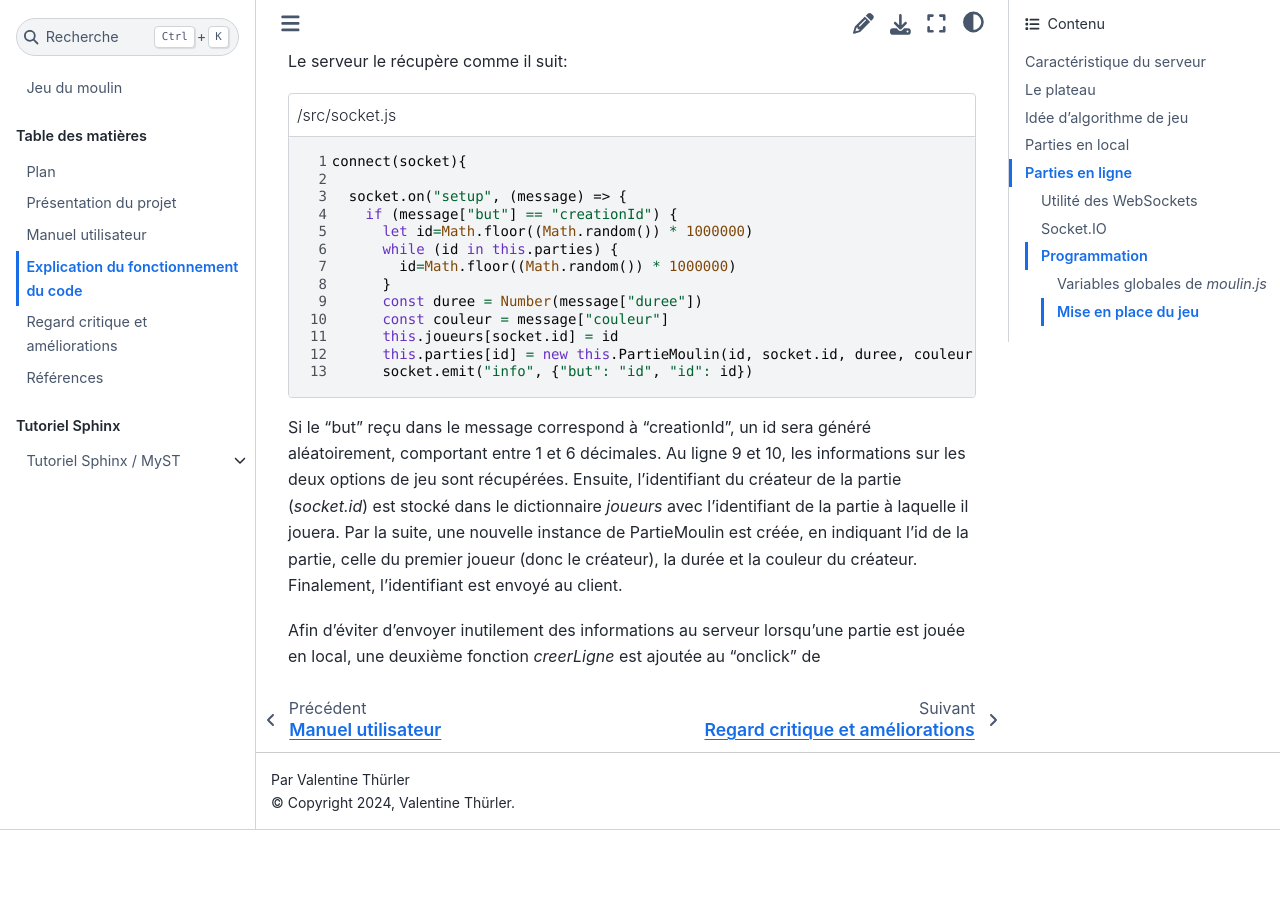
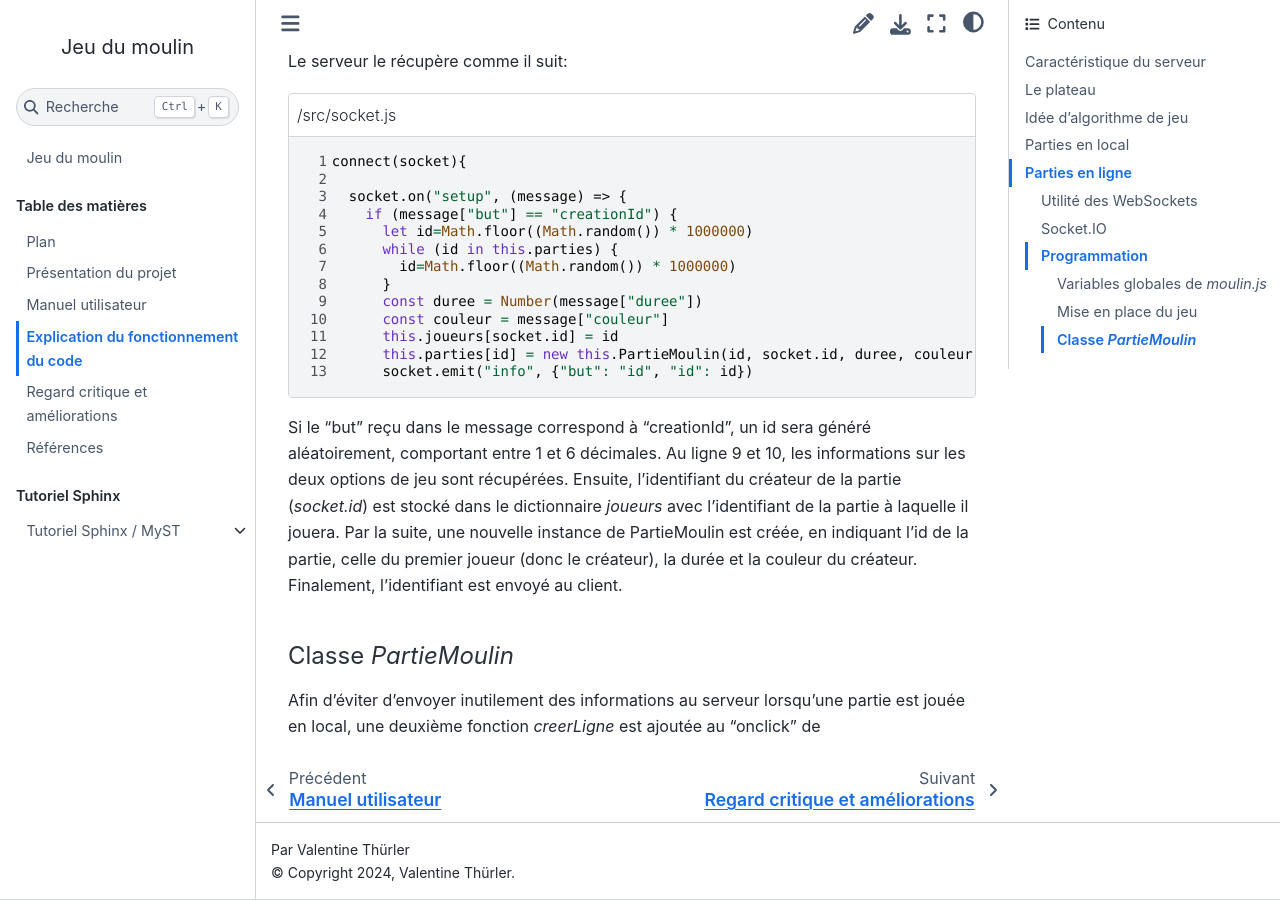
Before and after one commit to valentinethrlr/projet_moulin_documentation, a Sphinx documentation site: the page built from source/explication.md, in a window 1280 px wide and 900 px high, scrolled down 13235 px. Built offline with Sphinx 7.4.7 and the Sphinx Book theme 1.1.4, drawn with Linux system fonts in a browser that asks for light colours; cross-references to code outside the pages are shown as plain code; before the commit the page ends 14065 px from its top, so only the background shows below that.

Commit message:
explications

````diff
--- a/source/explication.md
+++ b/source/explication.md
@@ -297,5 +297,9 @@ Le serveur le récupère comme il suit:
 ```
 Si le "but" reçu dans le message correspond à "creationId", un id sera généré aléatoirement, comportant entre 1 et 6 décimales. Au ligne 9 et 10, les informations sur les deux options de jeu sont récupérées. Ensuite, l'identifiant du créateur de la partie (<em>socket.id</em>) est stocké dans le dictionnaire <em>joueurs</em> avec l'identifiant de la partie à laquelle il jouera. Par la suite, une nouvelle instance de PartieMoulin est créée, en indiquant l'id de la partie, celle du premier joueur (donc le créateur), la durée et la couleur du créateur. Finalement, l'identifiant est envoyé au client.
 
+#### Classe <em>PartieMoulin</em>
+
+
+
 
 Afin d'éviter d'envoyer inutilement des informations au serveur lorsqu'une partie est jouée en local, une deuxième fonction <em>creerLigne</em> est ajoutée au "onclick" de
````
